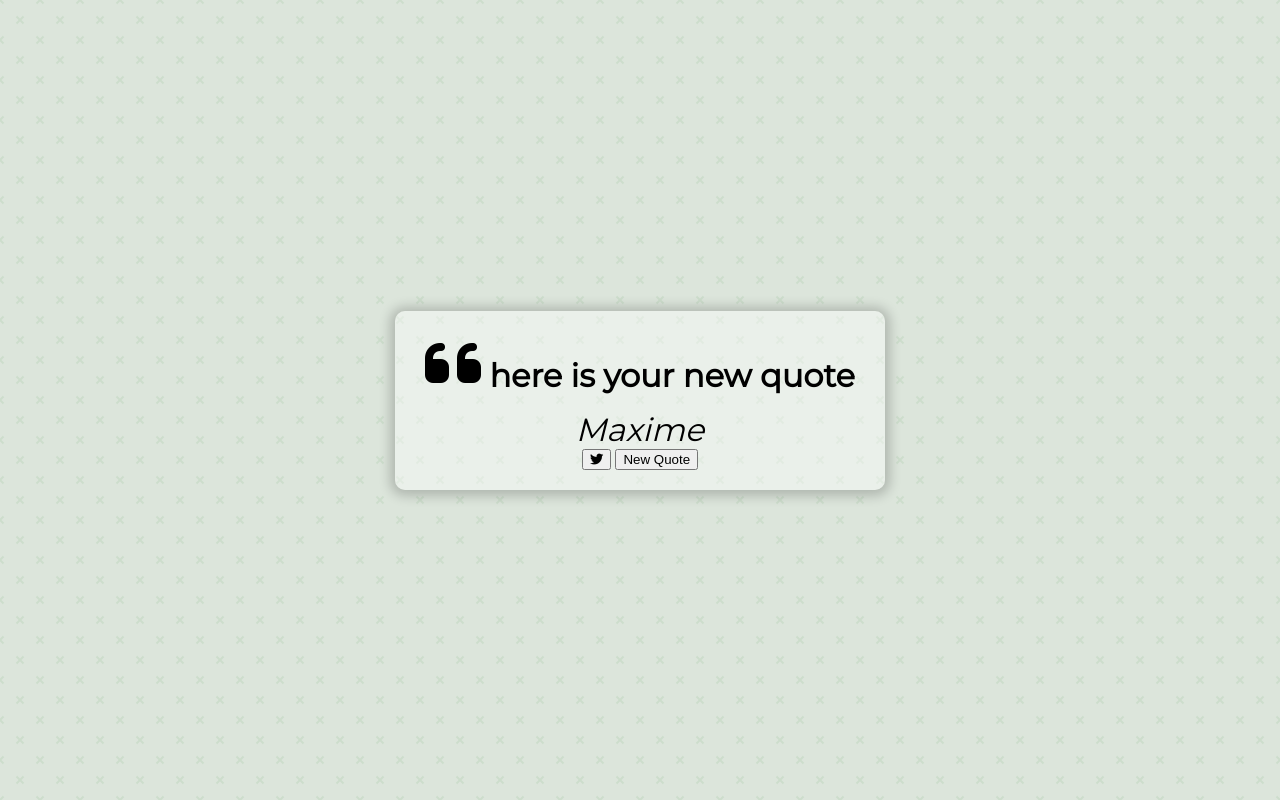
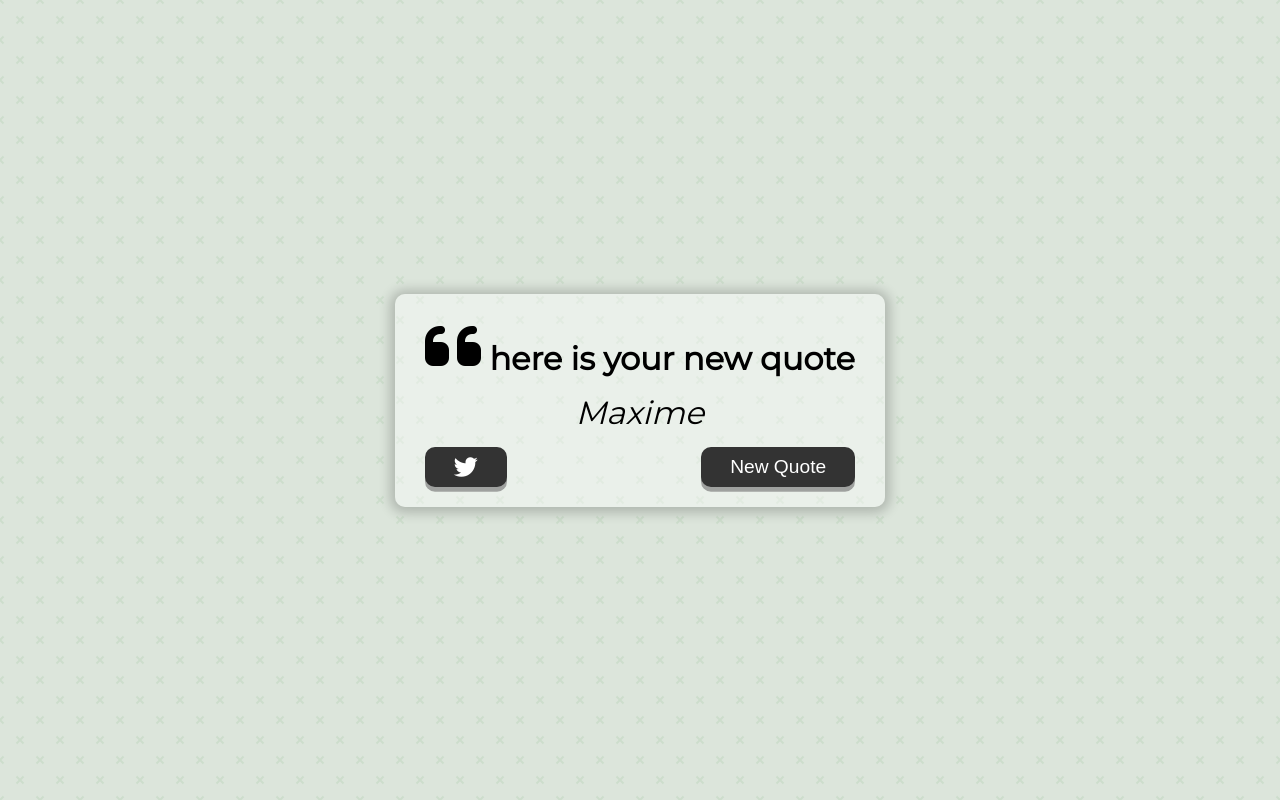
Before and after one commit to mondini-max/quote-generator, a plain HTML site: page index.html in a window 1280 px wide. Drawn offline with Linux system fonts and the light colour scheme.

Commit message:
ajuste buttons style

```diff
--- a/style.css
+++ b/style.css
@@ -38,6 +38,39 @@ body {
     font-weight: 400;
     font-style: italic;
 }
+
+.button-container {
+    margin-top: 15px;
+    display: flex;
+    justify-content: space-between;
+}
+button {
+   cursor: pointer;
+   font-size: 1.2rem;
+   height: 2.5rem;
+   border: none;
+   border-radius: 10px;
+   color: #fff;
+   background-color: #333;
+   outline: none;
+   padding: 0.5rem 1.8rem;
+   box-shadow: 0 0.3rem rgba(121,121,121, 0.65 ) ;
+}
+button:hover {
+    filter: brightness(120%);
+}
+button:active {
+    transform: translate(0, 0.3rem);
+    box-shadow: 0 0.1rem rgba(255,255255, 0.65);
+}
+
+.twitter-button:hover{
+    color: #38a1f3;
+}
+
+.fa-twitter {
+    font-size: 1.5rem;
+}
 /* Media Query: Tablet or mobile phone  */
 
 @media screen and (max-width: 1000px) {
```
